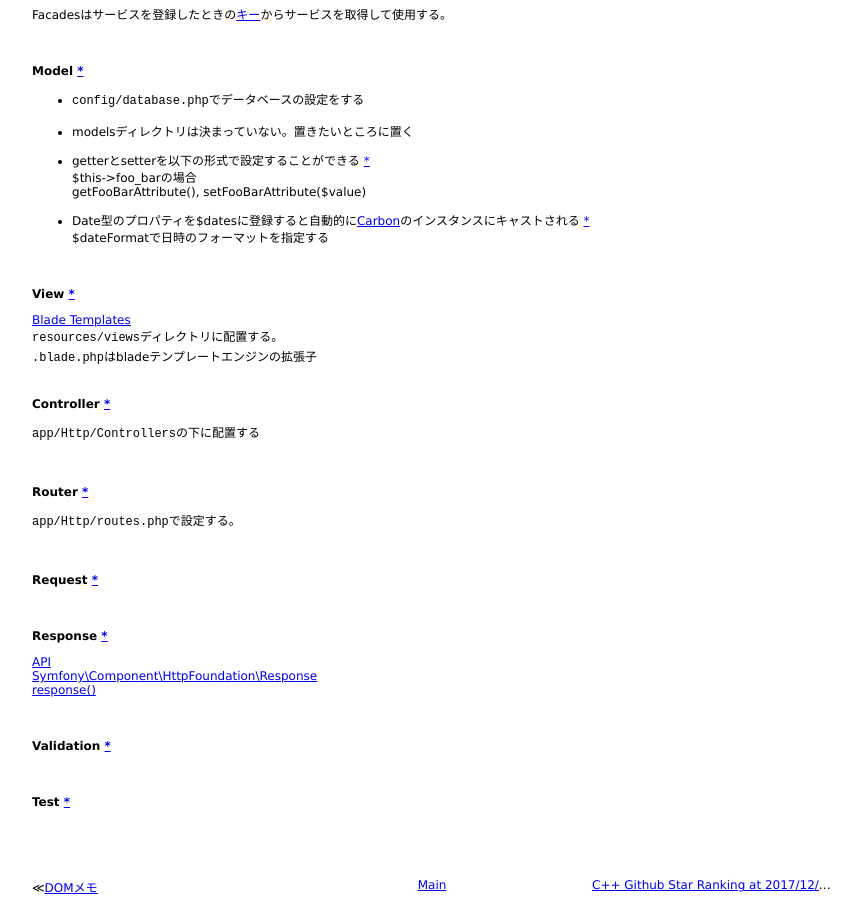
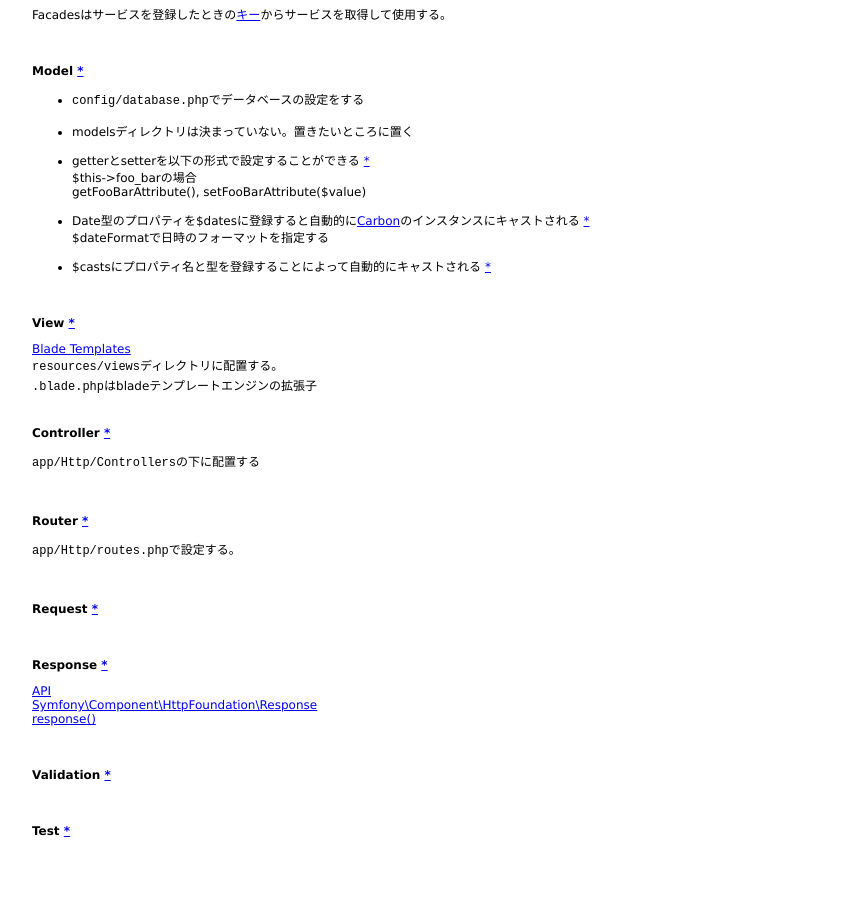
Before and after one commit to 38elements/38elements.github.com, a Jekyll site: the page built from _posts/2018-01-12-laravel.md, in a window 1280 px wide and 900 px high, scrolled down 1034 px. Shown: the whole window, without its empty margins (208-1069 px from the left). Built offline with Jekyll 4.4.1, drawn with Linux system fonts in a browser that asks for light colours.

Commit message:
Update 2018-01-12-laravel.md

```diff
--- a/_posts/2018-01-12-laravel.md
+++ b/_posts/2018-01-12-laravel.md
@@ -87,6 +87,8 @@ getFooBarAttribute(), setFooBarAttribute($value)
 * Date型のプロパティを$datesに登録すると自動的に[Carbon](https://github.com/briannesbitt/Carbon)のインスタンスにキャストされる [\*](https://laravel.com/docs/5.5/eloquent-mutators#date-mutators)
 $dateFormatで日時のフォーマットを指定する
 
+* $castsにプロパティ名と型を登録することによって自動的にキャストされる [\*](https://laravel.com/docs/5.5/eloquent-mutators#attribute-casting)
+
 
 
 <br>
```
